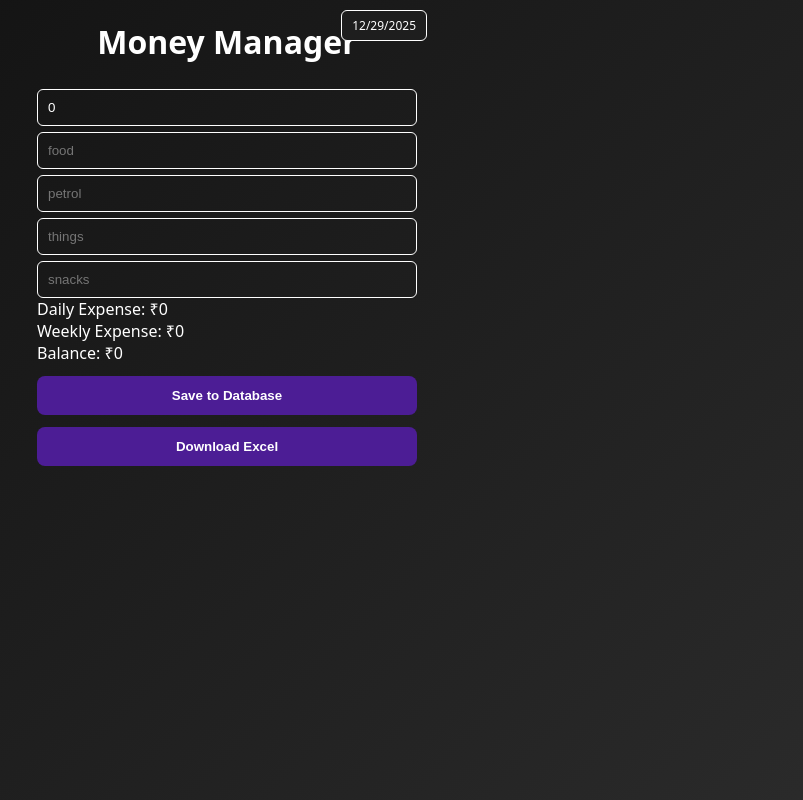
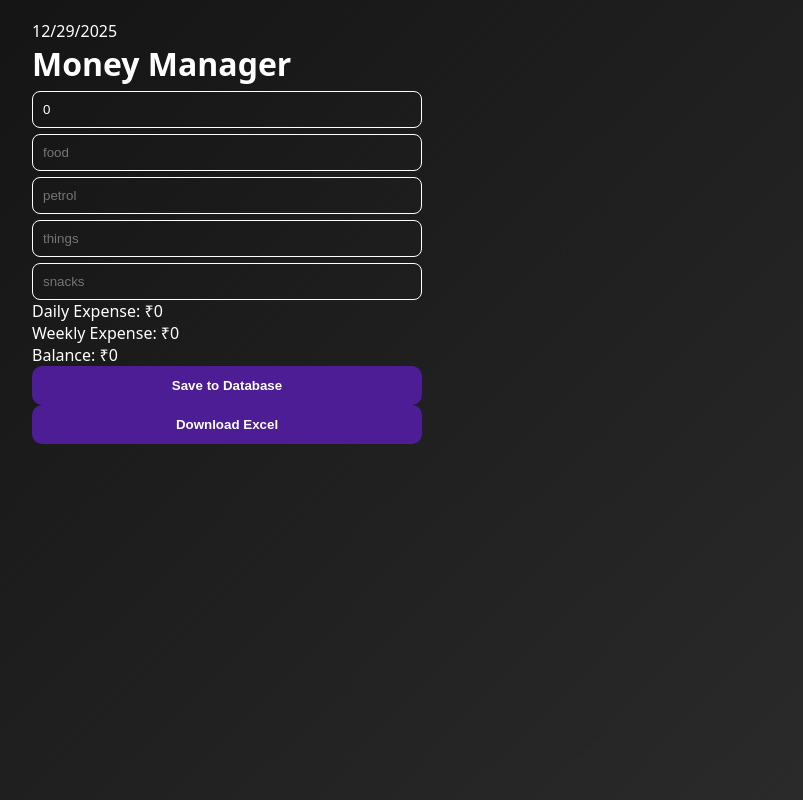
Before and after one commit to RadhakrishnanSA/Money_manager, a React (Vite) app: page / in a window 1280 px wide. Shown: the whole page, without its empty margins (413-1216 px from the left). Built offline with nearby package versions, Linux system fonts and the light colour scheme.

Commit message:
Update App.css

```diff
--- a/src/App.css
+++ b/src/App.css
@@ -1,80 +1,104 @@
 .container {
-  max-width: 420px;
+  max-width: 430px;
   margin: auto;
   padding: 20px;
   position: relative;
 }
 
-/* Date */
-.date-box {
-  position: absolute;
-  top: 10px;
-  right: 10px;
-  background: #1e1e1e;
-  border: 1px solid white;
-  padding: 6px 10px;
-  border-radius: 6px;
-  font-size: 12px;
+/* Top bar */
+.top-bar {
+  display: flex;
+  justify-content: space-between;
+  align-items: center;
+  margin-bottom: 15px;
 }
 
-/* Title */
-h1 {
-  text-align: center;
-  margin-bottom: 20px;
+.view-menu {
+  cursor: pointer;
+  position: relative;
 }
 
-/* Card */
+.view-box {
+  position: absolute;
+  right: 0;
+  top: 22px;
+  background: #1f1f1f;
+  border: 1px solid #555;
+  border-radius: 6px;
+  width: 160px;
+  z-index: 10;
+}
+
+.view-box p {
+  padding: 10px;
+  cursor: pointer;
+  border-bottom: 1px solid #333;
+}
+
+.view-box p:last-child {
+  border-bottom: none;
+}
+
+.view-box p:hover {
+  background: #2d2d2d;
+}
+
+/* Cards */
 .card {
   background: #1a1a1a;
-  border-radius: 10px;
+  border-radius: 12px;
   padding: 15px;
   margin-bottom: 15px;
   border: 1px solid #333;
 }
 
-/* Inputs */
-label {
-  font-size: 14px;
-  color: #e5e7eb;
+/* Weekly budget */
+.budget-box {
+  font-weight: bold;
 }
 
+.budget-box span {
+  font-size: 18px;
+  margin-right: 6px;
+}
+
+/* Inputs */
 input {
   width: 100%;
+  padding: 10px;
   margin-top: 6px;
-  padding: 10px;
   background: transparent;
   border: 1px solid white;
-  border-radius: 6px;
+  border-radius: 8px;
   color: white;
 }
 
-/* Expense rows */
-.row {
+/* Category layout */
+.category-row {
   display: flex;
   justify-content: space-between;
   align-items: center;
-  margin: 8px 0;
+  margin: 10px 0;
 }
 
-.row span {
+.category-row span {
+  width: 80px;
   text-transform: capitalize;
 }
 
-/* Summary text */
+/* Summary */
 .summary p {
   margin: 8px 0;
-  font-size: 15px;
 }
 
 /* Button */
 button {
   width: 100%;
   padding: 12px;
-  margin-top: 12px;
-  background: #4c1d95; /* dark purple */
+  background: #4c1d95;
   color: white;
   border: none;
-  border-radius: 8px;
+  border-radius: 10px;
   font-weight: 600;
   cursor: pointer;
 }
```
